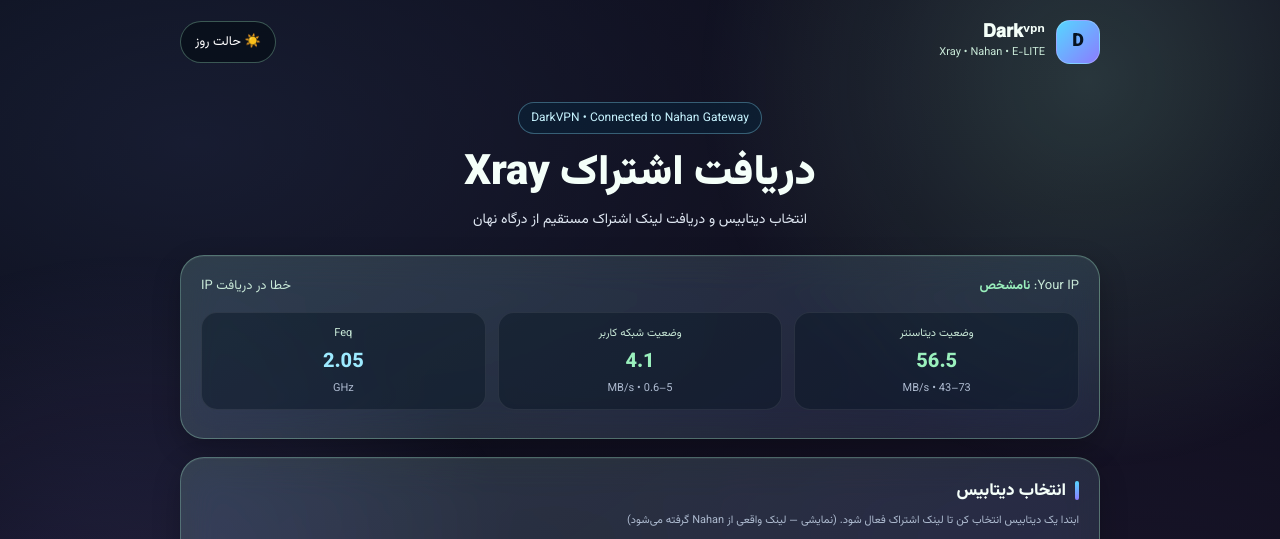
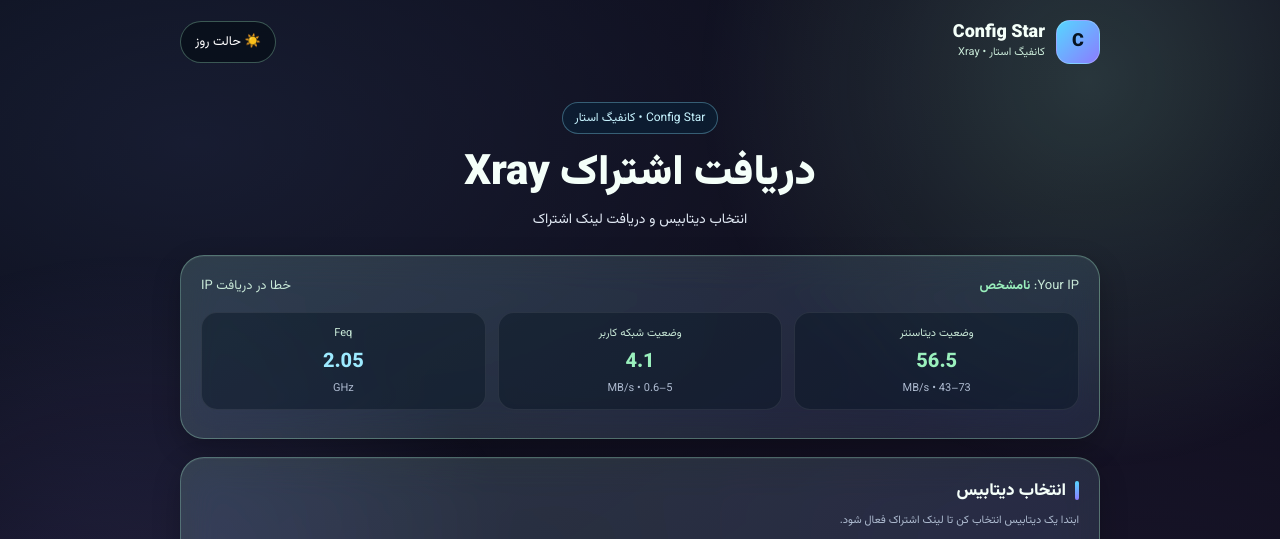
Before and after one commit to Hbib123ir/Config-star, a plain HTML site: page index.html in a window 1280 px wide. Shown: the top 539 px of the page. Drawn offline with Linux system fonts and the light colour scheme; no server answers.

Commit message:
Update index.html

```diff
--- a/index.html
+++ b/index.html
@@ -4,7 +4,7 @@
   <meta charset="utf-8">
   <meta name="viewport" content="width=device-width, initial-scale=1">
   <meta name="theme-color" content="#101827">
-  <title>Config Star | Xray Subscription</title>
+  <title>Config Star | کانفیگ استار</title>
   <link rel="preconnect" href="https://fonts.googleapis.com">
   <link rel="preconnect" href="https://fonts.gstatic.com" crossorigin>
   <link href="https://fonts.googleapis.com/css2?family=Vazirmatn:wght@400;500;600;700;800;900&display=swap" rel="stylesheet">
@@ -357,19 +357,19 @@
   <div class="wrap">
     <div class="top">
       <div class="brand">
-        <div class="logo">D</div>
+        <div class="logo">C</div>
         <div>
-          <h1>𝐃𝐚𝐫𝐤ᵛᵖⁿ</h1>
-          <small>Xray • Nahan • E-LITE</small>
+          <h1>Config Star</h1>
+          <small>کانفیگ استار • Xray</small>
         </div>
       </div>
       <button class="theme" id="themeBtn" type="button">☀️ حالت روز</button>
     </div>
 
     <div class="hero">
-      <span class="eyebrow">DarkVPN • Connected to Nahan Gateway</span>
+      <span class="eyebrow">Config Star • کانفیگ استار</span>
       <h2>دریافت اشتراک Xray</h2>
-      <p>انتخاب دیتابیس و دریافت لینک اشتراک مستقیم از درگاه نهان</p>
+      <p>انتخاب دیتابیس و دریافت لینک اشتراک</p>
     </div>
 
     <!-- IP & Meters -->
@@ -400,7 +400,7 @@
     <!-- Database Selection -->
     <div class="panel">
       <h3 class="section-title">انتخاب دیتابیس</h3>
-      <p class="hint" style="margin-top:-8px;margin-bottom:12px">ابتدا یک دیتابیس انتخاب کن تا لینک اشتراک فعال شود. (نمایشی — لینک واقعی از Nahan گرفته می‌شود)</p>
+      <p class="hint" style="margin-top:-8px;margin-bottom:12px">ابتدا یک دیتابیس انتخاب کن تا لینک اشتراک فعال شود.</p>
       <div class="databases" id="dbGrid"></div>
       <div class="status" id="dbStatus">هنوز دیتابیسی انتخاب نشده است.</div>
     </div>
@@ -414,7 +414,7 @@
         <div class="hint">این مقدار به صورت ?sub=... به آدرس درگاه اضافه می‌شود.</div>
       </div>
       <div class="field">
-        <label for="baseUrl">آدرس درگاه Nahan</label>
+        <label for="baseUrl">آدرس درگاه ساخت کانفیگ</label>
         <input id="baseUrl" type="url" value="https://z3m-pp.zoe-lewis40481.workers.dev" dir="ltr" style="text-align:left">
       </div>
       <div class="actions">
@@ -478,8 +478,8 @@
     </div>
 
     <div class="foot">
-      راه‌های ارتباطی · قدرت‌گرفته از Nahan Gateway<br>
-      <a href="https://z3m-pp.zoe-lewis40481.workers.dev" target="_blank" rel="noopener">درگاه نهان</a>
+      کانفیگ استار · Config Star<br>
+      <a href="https://z3m-pp.zoe-lewis40481.workers.dev" target="_blank" rel="noopener">درگاه ساخت کانفیگ</a>
     </div>
   </div>
 
```
